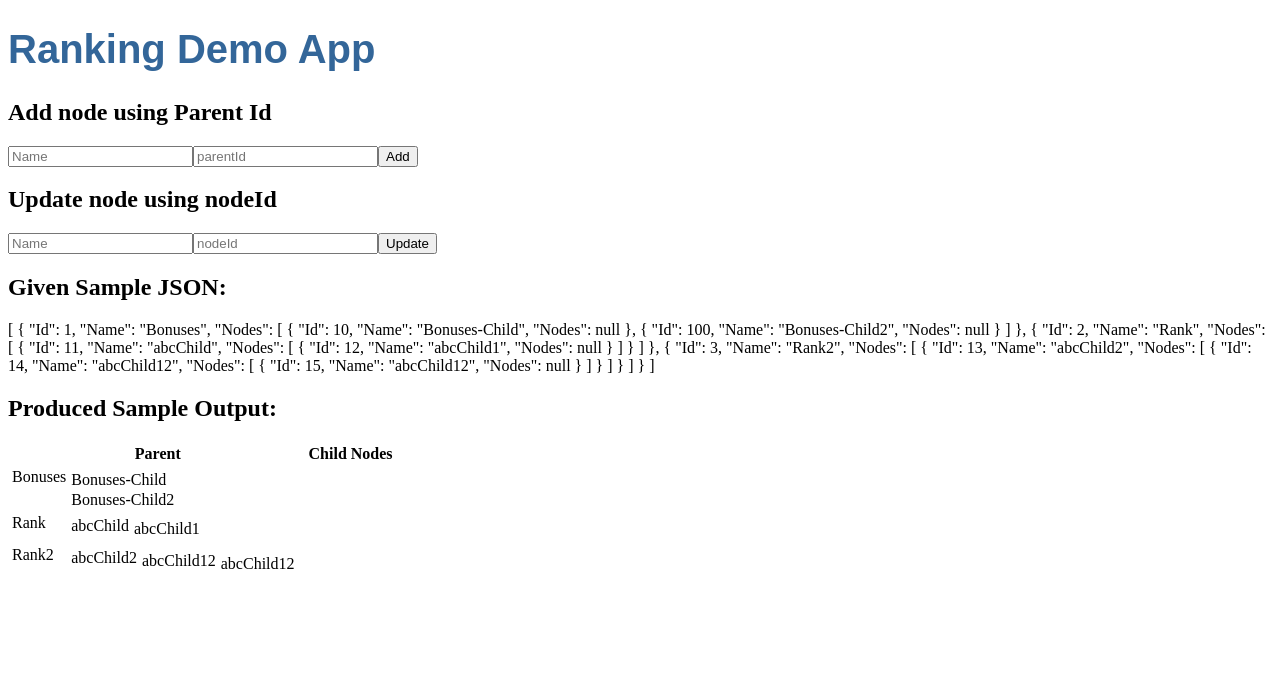
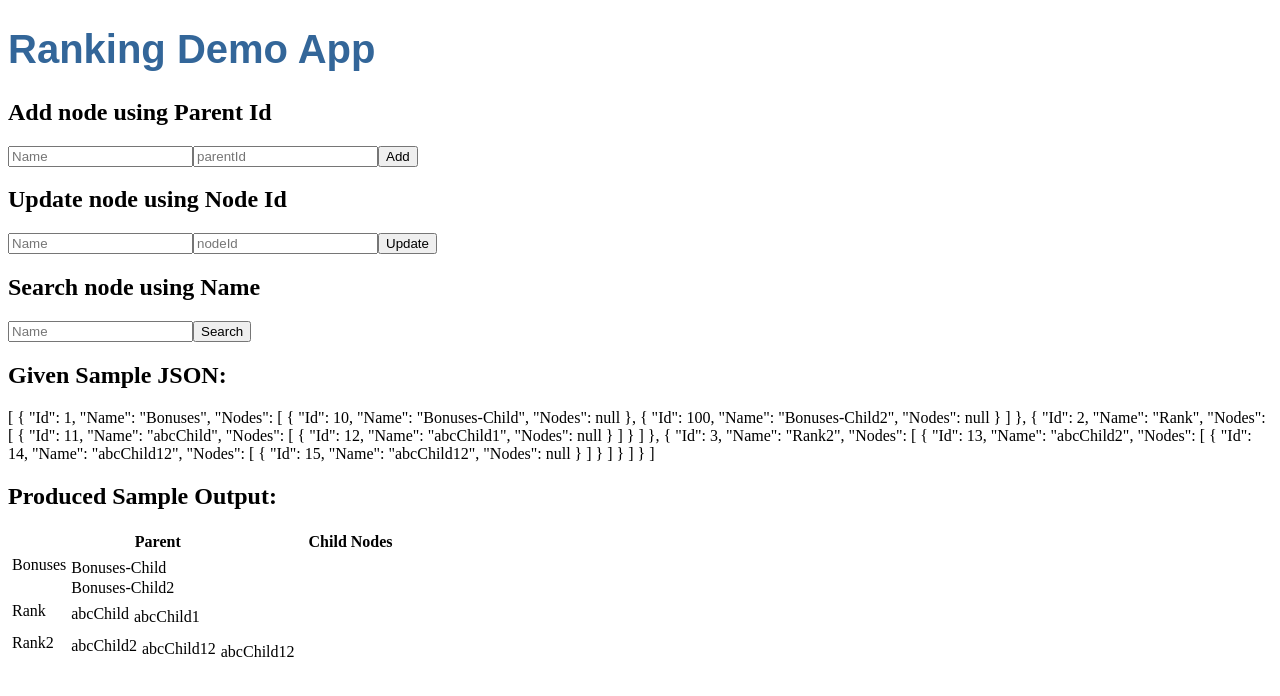
Before and after one commit to nehamankotia07/AngularAdminProject, an Angular app: page / in a window 1280 px wide. Shown: the top 696 px of the page. Built offline with nearby package versions, Linux system fonts and the light colour scheme.

Commit message:
search functionality implemented

```diff
--- a/src/app/ranking/ranking.component.html
+++ b/src/app/ranking/ranking.component.html
@@ -3,10 +3,15 @@
 <input type="text" name="parentIdText" placeholder="parentId" [(ngModel)]="parentId" #parentIdText="ngModel">
 <button (click)="addDatainRankingData()" >Add</button>
 
-<h2>Update node using nodeId</h2>
+<h2>Update node using Node Id</h2>
 <input type="text" name="dataNameUpdateText" placeholder="Name" [(ngModel)]="dataNameUpdate" #dataNameUpdateText="ngModel">
 <input type="text" name="nodeIdText" placeholder="nodeId" [(ngModel)]="nodeId" #nodeIdText="ngModel">
 <button (click)="updateDatainRankingData()" >Update</button>
+
+<h2>Search node using Name</h2>
+<input type="text" name="dataNameSearchText" placeholder="Name" [(ngModel)]="dataNameSearch" #dataNameSearchText="ngModel">
+<button (click)="searchDatainRankingData()" >Search</button>
+
 <br />
 <h3>{{statusMessage}}</h3>
 
--- a/src/app/ranking/ranking.component.ts
+++ b/src/app/ranking/ranking.component.ts
@@ -18,6 +18,8 @@ export class RankingComponent implements OnInit {
 
   dataNameUpdate: string;
   nodeId: number;
+
+  dataNameSearch: string;
 
   statusMessage: string = "";
 
@@ -72,6 +74,23 @@ export class RankingComponent implements OnInit {
     }
   }
 
+  public findRankingByName(dataName: string, rankingD: any) {
+    if (!this.nodeFound) {
+      for(let rd of rankingD) {
+          if(rd.Name == dataName) {
+            this.nodeFound = true;
+            return rd;
+          } else {
+            if (rd.Nodes != null){
+              this.findRankingByName(dataName, rd.Nodes);
+            }
+          }
+      }
+    } else {
+      return null;
+    }
+  }
+
   public addDatainRankingData(): void {
     this.nodeFound = false;
     this.findRankingByParentIdAndAdd(this.parentId+100, this.parentId, this.dataName, this.rankingData);
@@ -91,4 +110,14 @@ export class RankingComponent implements OnInit {
       this.statusMessage = "Node not found.";
     }
   }
+
+  public searchDatainRankingData(): void {
+    this.nodeFound = false;
+    let rd = this.findRankingByName(this.dataNameSearch, this.rankingData);
+    if(this.nodeFound) {
+      this.statusMessage = "Node found with name " + this.dataNameSearch + ": " + JSON.stringify(rd);
+    } else {
+      this.statusMessage = "Node not found with name: " + this.dataNameSearch;
+    }
+  }
 }
```
